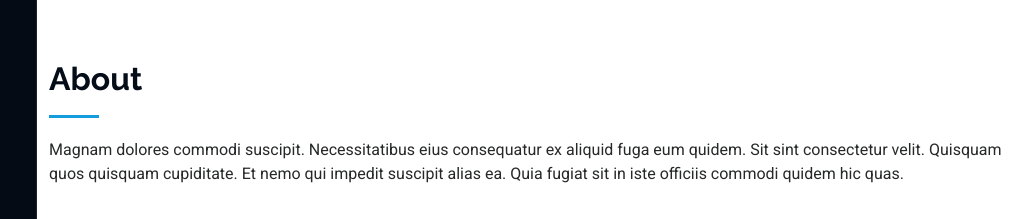
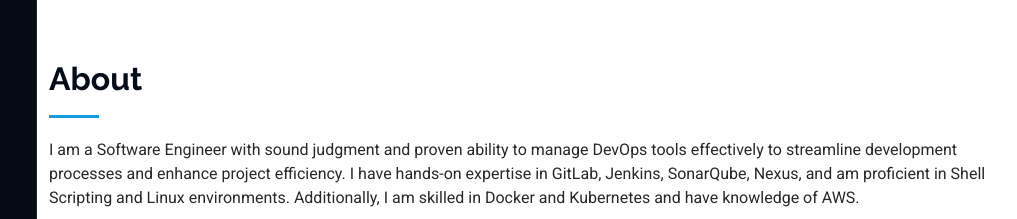
Before and after one commit to vaibhavgshete/vaibhavgshete.github.io, a plain HTML site: page index.html in a window 1280 px wide. Shown: the top 219 px of the page, 263-1280 px from the left. Drawn offline with Linux system fonts and the light colour scheme.

Commit message:
edit index.html

```diff
--- a/index.html
+++ b/index.html
@@ -110,7 +110,7 @@
       <!-- Section Title -->
       <div class="container section-title" data-aos="fade-up">
         <h2>About</h2>
-        <p>Magnam dolores commodi suscipit. Necessitatibus eius consequatur ex aliquid fuga eum quidem. Sit sint consectetur velit. Quisquam quos quisquam cupiditate. Et nemo qui impedit suscipit alias ea. Quia fugiat sit in iste officiis commodi quidem hic quas.</p>
+        <p>I am a Software Engineer with sound judgment and proven ability to manage DevOps tools effectively to streamline development processes and enhance project efficiency. I have hands-on expertise in GitLab, Jenkins, SonarQube, Nexus, and am proficient in Shell Scripting and Linux environments. Additionally, I am skilled in Docker and Kubernetes and have knowledge of AWS.</p>
       </div><!-- End Section Title -->
 
       <div class="container" data-aos="fade-up" data-aos-delay="100">
```
